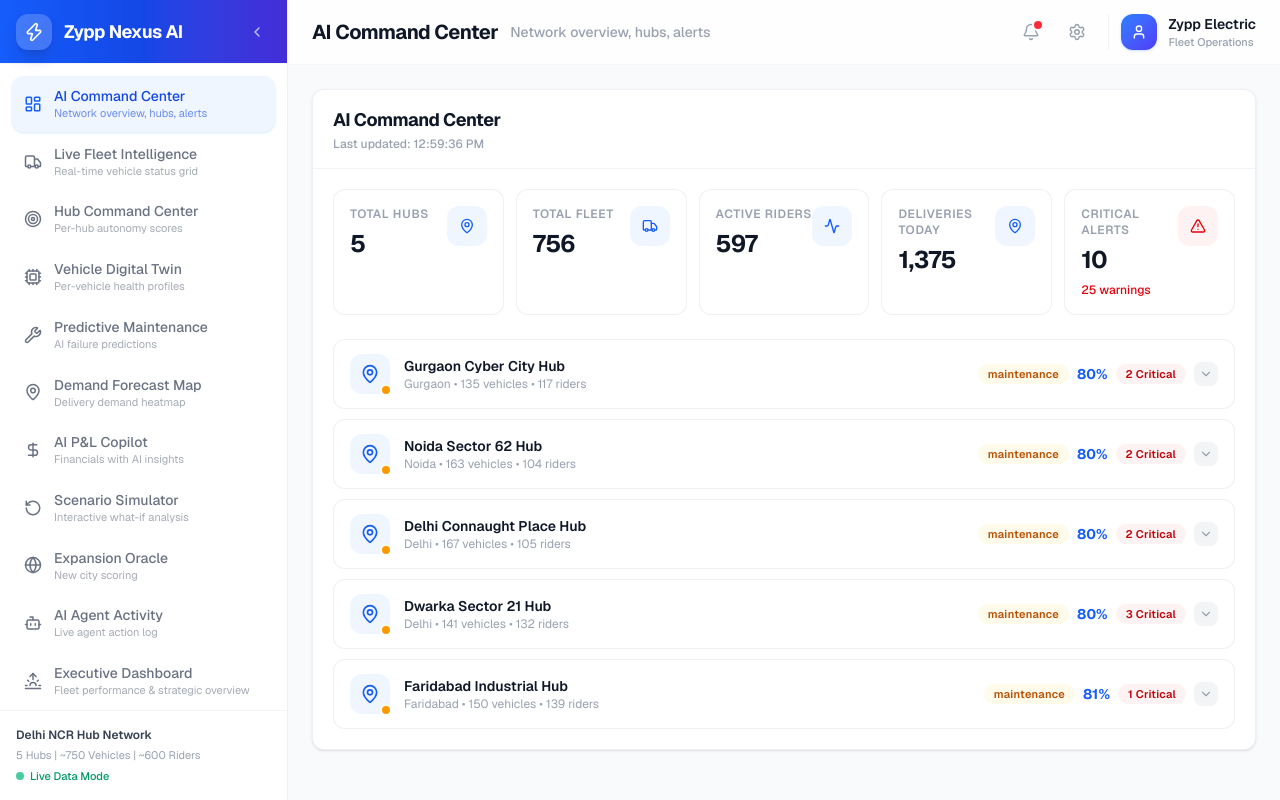
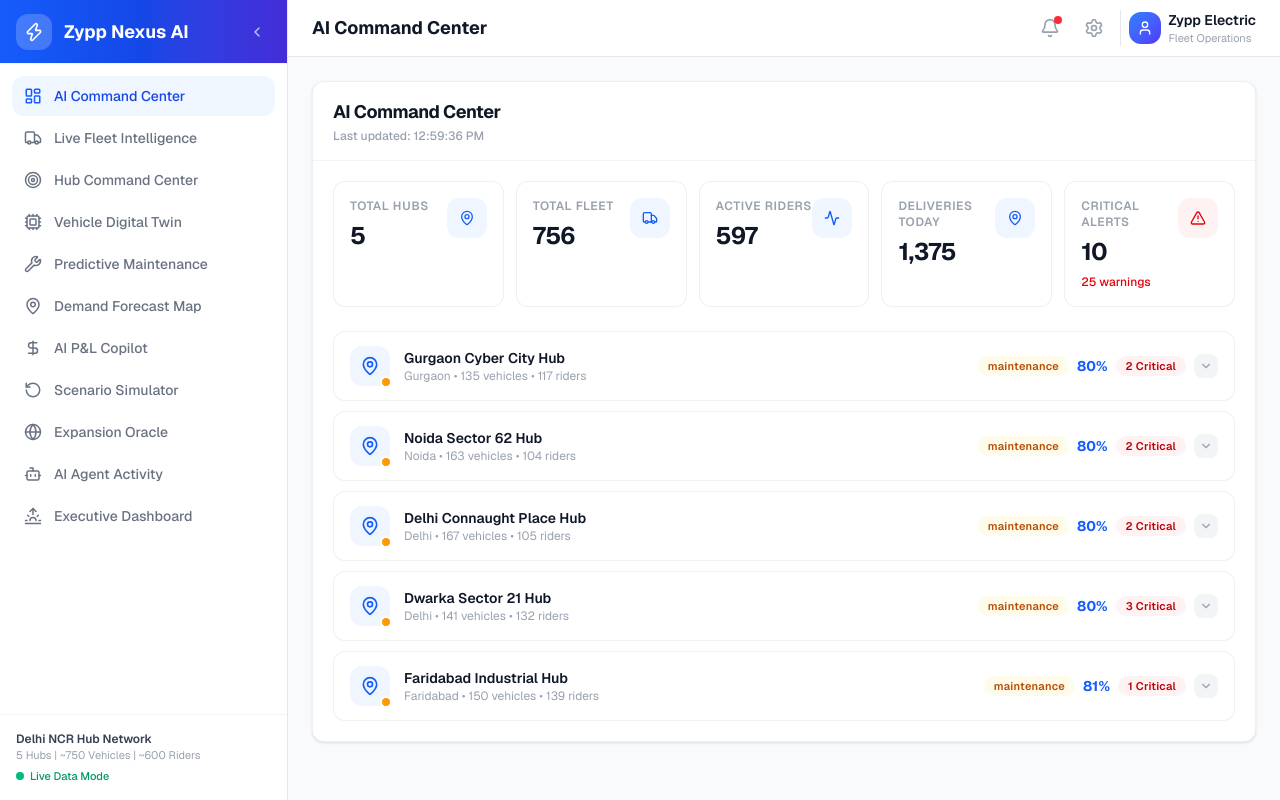
Before and after one commit to dips777777/zypp-nexus-ai, a Next.js app: page / in a window 1280 px wide. Built offline with nearby package versions, Linux system fonts and the light colour scheme.

Commit message:
Complete rewrite - force light mode, proper mobile responsiveness

```diff
--- a/src/app/globals.css
+++ b/src/app/globals.css
@@ -1,4 +1,6 @@
 @import "tailwindcss";
+
+@custom-variant dark (&:is(.dark *));
 
 :root {
   --background: #f9fafb;
--- a/src/components/Dashboard.tsx
+++ b/src/components/Dashboard.tsx
@@ -15,17 +15,17 @@
 import { AICEOBriefing } from './modules/AICEOBriefing';
 
 const MODULES = [
-  { id: 'command-center', label: 'AI Command Center', icon: LayoutDashboard, description: 'Network overview, hubs, alerts' },
-  { id: 'fleet-intel', label: 'Live Fleet Intelligence', icon: Truck, description: 'Real-time vehicle status grid' },
-  { id: 'hub-command', label: 'Hub Command Center', icon: Target, description: 'Per-hub autonomy scores' },
-  { id: 'vehicle-twin', label: 'Vehicle Digital Twin', icon: Cpu, description: 'Per-vehicle health profiles' },
-  { id: 'predictive-maint', label: 'Predictive Maintenance', icon: Wrench, description: 'AI failure predictions' },
-  { id: 'demand-forecast', label: 'Demand Forecast Map', icon: MapPin, description: 'Delivery demand heatmap' },
-  { id: 'pl-copilot', label: 'AI P&L Copilot', icon: DollarSign, description: 'Financials with AI insights' },
-  { id: 'scenario-sim', label: 'Scenario Simulator', icon: RotateCcw, description: 'Interactive what-if analysis' },
-  { id: 'expansion-oracle', label: 'Expansion Oracle', icon: Globe, description: 'New city scoring' },
-  { id: 'agent-activity', label: 'AI Agent Activity', icon: Bot, description: 'Live agent action log' },
-  { id: 'ceo-briefing', label: 'Executive Dashboard', icon: Sunrise, description: 'Fleet performance & strategic overview' },
+  { id: 'command-center', label: 'AI Command Center', icon: LayoutDashboard },
+  { id: 'fleet-intel', label: 'Live Fleet Intelligence', icon: Truck },
+  { id: 'hub-command', label: 'Hub Command Center', icon: Target },
+  { id: 'vehicle-twin', label: 'Vehicle Digital Twin', icon: Cpu },
+  { id: 'predictive-maint', label: 'Predictive Maintenance', icon: Wrench },
+  { id: 'demand-forecast', label: 'Demand Forecast Map', icon: MapPin },
+  { id: 'pl-copilot', label: 'AI P&L Copilot', icon: DollarSign },
+  { id: 'scenario-sim', label: 'Scenario Simulator', icon: RotateCcw },
+  { id: 'expansion-oracle', label: 'Expansion Oracle', icon: Globe },
+  { id: 'agent-activity', label: 'AI Agent Activity', icon: Bot },
+  { id: 'ceo-briefing', label: 'Executive Dashboard', icon: Sunrise },
 ] as const;
 
 type ModuleId = typeof MODULES[number]['id'];
@@ -48,177 +48,137 @@
   const [activeModule, setActiveModule] = useState<ModuleId>('command-center');
   const [sidebarOpen, setSidebarOpen] = useState(true);
   const [mobileMenuOpen, setMobileMenuOpen] = useState(false);
-  const [isMobile, setIsMobile] = useState(false);
-
-  useEffect(() => {
-    const check = () => setIsMobile(window.innerWidth < 1024);
-    check();
-    window.addEventListener('resize', check);
-    return () => window.removeEventListener('resize', check);
-  }, []);
 
   const ModuleComponent = moduleComponents[activeModule];
   const activeModuleInfo = MODULES.find(m => m.id === activeModule);
 
+  const handleModuleSelect = (id: ModuleId) => {
+    setActiveModule(id);
+    setMobileMenuOpen(false);
+  };
+
   return (
-    <div className="min-h-screen bg-gray-50 flex">
-      {/* Sidebar - desktop only */}
-      {!isMobile && (
-        <aside className={`${sidebarOpen ? 'w-72' : 'w-20'} fixed inset-y-0 left-0 z-40 bg-white border-r border-gray-200/60 transition-all duration-300 flex flex-col`}>
-        {/* Brand Header */}
-        <div className="h-16 px-4 flex items-center justify-between border-b border-gray-100 dark:border-gray-700/50 bg-gradient-to-r from-blue-600 via-blue-700 to-indigo-700">
+    <div className="min-h-screen bg-gray-50">
+      {/* Desktop Sidebar */}
+      <aside
+        className="fixed inset-y-0 left-0 z-40 bg-white border-r border-gray-200 transition-all duration-300 flex-col hidden lg:flex"
+        style={{ width: sidebarOpen ? 288 : 80 }}
+      >
+        <div className="h-16 px-4 flex items-center justify-between border-b border-gray-100 bg-gradient-to-r from-blue-600 via-blue-700 to-indigo-700">
           <div className="flex items-center gap-3">
-            <div className="w-9 h-9 rounded-xl bg-white/20 backdrop-blur-sm flex items-center justify-center shadow-lg shadow-blue-900/30">
+            <div className="w-9 h-9 rounded-xl bg-white/20 flex items-center justify-center">
               <Zap className="w-5 h-5 text-white" />
             </div>
-            {sidebarOpen && (
-              <span className="font-bold text-lg text-white tracking-tight">Zypp Nexus AI</span>
-            )}
+            {sidebarOpen && <span className="font-bold text-lg text-white">Zypp Nexus AI</span>}
           </div>
-          <button
-            onClick={() => setSidebarOpen(!sidebarOpen)}
-            className="p-1.5 rounded-lg hover:bg-white/10 text-white/70 hover:text-white transition-colors"
-            aria-label="Toggle sidebar"
-          >
+          <button onClick={() => setSidebarOpen(!sidebarOpen)} className="p-1.5 rounded-lg hover:bg-white/10 text-white/70 hover:text-white">
             {sidebarOpen ? <ChevronLeft className="w-4 h-4" /> : <ChevronRight className="w-4 h-4" />}
           </button>
         </div>
-
-        <nav className="flex-1 p-3 space-y-0.5 overflow-y-auto" role="navigation" aria-label="Main navigation">
-          {MODULES.map(module => {
-            const isActive = activeModule === module.id;
-            const Icon = module.icon;
+        <nav className="flex-1 p-3 space-y-0.5 overflow-y-auto">
+          {MODULES.map(m => {
+            const active = activeModule === m.id;
+            const Icon = m.icon;
             return (
               <button
-                key={module.id}
-                onClick={() => { setActiveModule(module.id); setMobileMenuOpen(false); }}
-                className={`w-full flex items-center gap-3 px-3 py-2.5 rounded-xl transition-all duration-200 text-sm ${
-                  isActive
-                    ? 'bg-blue-50 dark:bg-blue-900/30 text-blue-700 dark:text-blue-300 shadow-sm shadow-blue-100 dark:shadow-blue-900/20'
-                    : 'text-gray-500 dark:text-gray-400 hover:bg-gray-50 dark:hover:bg-gray-700/50 hover:text-gray-700 dark:hover:text-gray-300'
-                }`}
-                title={sidebarOpen ? undefined : module.label}
+                key={m.id}
+                onClick={() => handleModuleSelect(m.id)}
+                className={`w-full flex items-center gap-3 px-3 py-2.5 rounded-xl text-sm transition-all ${active ? 'bg-blue-50 text-blue-700' : 'text-gray-500 hover:bg-gray-50 hover:text-gray-700'}`}
               >
-                <Icon className={`w-[18px] h-[18px] flex-shrink-0 ${isActive ? 'text-blue-600 dark:text-blue-400' : ''}`} />
-                {sidebarOpen && (
-                  <div className="flex-1 text-left min-w-0">
-                    <p className={`font-medium truncate ${isActive ? '' : ''}`}>{module.label}</p>
-                    <p className="text-[11px] truncate opacity-60">{module.description}</p>
-                  </div>
-                )}
+                <Icon className={`w-[18px] h-[18px] flex-shrink-0 ${active ? 'text-blue-600' : ''}`} />
+                {sidebarOpen && <span className="font-medium truncate">{m.label}</span>}
               </button>
             );
           })}
         </nav>
-
-        {/* Sidebar Footer */}
-        <div className="p-4 border-t border-gray-100 dark:border-gray-700/50 bg-white dark:bg-gray-800/95">
+        <div className="p-4 border-t border-gray-100">
           {sidebarOpen ? (
-            <div className="space-y-1">
-              <p className="text-xs font-semibold text-gray-700 dark:text-gray-300">Delhi NCR Hub Network</p>
-              <p className="text-[11px] text-gray-400 dark:text-gray-500">5 Hubs | ~750 Vehicles | ~600 Riders</p>
+            <div>
+              <p className="text-xs font-semibold text-gray-700">Delhi NCR Hub Network</p>
+              <p className="text-[11px] text-gray-400">5 Hubs | ~750 Vehicles | ~600 Riders</p>
               <div className="flex items-center gap-1.5 mt-1">
                 <span className="w-2 h-2 rounded-full bg-emerald-500 animate-pulse" />
-                <span className="text-[11px] font-medium text-emerald-600 dark:text-emerald-400">Live Data Mode</span>
+                <span className="text-[11px] font-medium text-emerald-600">Live Data Mode</span>
               </div>
             </div>
           ) : (
-            <div className="text-center text-[10px] text-gray-400 dark:text-gray-500 font-medium">Zypp Nexus AI</div>
+            <p className="text-center text-[10px] text-gray-400 font-medium">Zypp Nexus AI</p>
           )}
         </div>
       </aside>
-      )}
-
-      {/* Mobile Menu Button */}
-      <button
-        className="lg:hidden fixed top-3 left-3 z-50 p-2 bg-white rounded-xl shadow-lg border border-gray-200/60"
-        onClick={() => setMobileMenuOpen(true)}
-        aria-label="Open menu"
-      >
-        <Menu className="w-5 h-5 text-gray-600 dark:text-gray-300" />
-      </button>
 
       {/* Mobile Overlay */}
       {mobileMenuOpen && (
-        <div className="lg:hidden fixed inset-0 z-40 bg-black/40 backdrop-blur-sm" onClick={() => setMobileMenuOpen(false)} />
+        <div className="fixed inset-0 z-40 bg-black/40 lg:hidden" onClick={() => setMobileMenuOpen(false)} />
       )}
-
-      {/* Main Content */}
-      <main className={`${sidebarOpen ? 'lg:ml-72' : 'lg:ml-20'} flex-1 min-h-screen`}>
-        {/* Top Bar */}
-        <header className="sticky top-0 z-30 bg-white/80 backdrop-blur-lg border-b border-gray-200/40">
-          <div className="flex items-center justify-between h-14 sm:h-16 pl-12 sm:pl-6 pr-4 sm:pr-6">
-            <div className="flex items-center gap-3 min-w-0">
-              <h1 className="text-base sm:text-xl font-bold text-gray-900 tracking-tight truncate">
-                {activeModuleInfo?.label}
-              </h1>
-              {sidebarOpen && activeModuleInfo && (
-                <span className="text-sm text-gray-400 dark:text-gray-500 hidden md:block font-medium">{activeModuleInfo.description}</span>
-              )}
-            </div>
-            <div className="flex items-center gap-1 sm:gap-2 flex-shrink-0">
-              <button className="p-2 sm:p-2.5 rounded-xl hover:bg-gray-100 text-gray-400 hover:text-gray-600 relative transition-colors">
-                <Bell className="w-4 h-4 sm:w-[18px] sm:h-[18px]" />
-                <span className="absolute top-1.5 right-1.5 sm:top-2 sm:right-2 w-2 h-2 bg-red-500 rounded-full ring-2 ring-white" />
-              </button>
-              <button className="p-2 sm:p-2.5 rounded-xl hover:bg-gray-100 text-gray-400 hover:text-gray-600 transition-colors hidden sm:block">
-                <Settings className="w-4 h-4 sm:w-[18px] sm:h-[18px]" />
-              </button>
-              <div className="hidden sm:flex items-center gap-3 pl-3 ml-1 border-l border-gray-200/60">
-                <div className="w-9 h-9 rounded-xl bg-gradient-to-br from-blue-500 to-indigo-600 flex items-center justify-center shadow-sm shadow-blue-500/20">
-                  <User className="w-4 h-4 text-white" />
-                </div>
-                <div className="text-left hidden md:block">
-                  <p className="text-sm font-semibold text-gray-900">Zypp Electric</p>
-                  <p className="text-[11px] text-gray-400 font-medium">Fleet Operations</p>
-                </div>
-              </div>
-            </div>
-          </div>
-        </header>
-
-        {/* Module Content */}
-        <div className="p-3 sm:p-4 md:p-6">
-          <ModuleComponent className="h-auto md:h-[calc(100vh-120px)]" />
-        </div>
-      </main>
 
       {/* Mobile Sidebar */}
       {mobileMenuOpen && (
-        <aside className="lg:hidden fixed inset-y-0 left-0 z-50 w-72 bg-white border-r border-gray-200/60 flex flex-col shadow-2xl">
-          <div className="h-16 px-4 flex items-center justify-between border-b border-gray-100 dark:border-gray-700/50 bg-gradient-to-r from-blue-600 via-blue-700 to-indigo-700">
+        <aside className="fixed inset-y-0 left-0 z-50 w-72 bg-white border-r border-gray-200 flex flex-col shadow-2xl lg:hidden">
+          <div className="h-16 px-4 flex items-center justify-between border-b border-gray-100 bg-gradient-to-r from-blue-600 via-blue-700 to-indigo-700">
             <div className="flex items-center gap-3">
-              <div className="w-9 h-9 rounded-xl bg-white/20 backdrop-blur-sm flex items-center justify-center">
+              <div className="w-9 h-9 rounded-xl bg-white/20 flex items-center justify-center">
                 <Zap className="w-5 h-5 text-white" />
               </div>
               <span className="font-bold text-lg text-white">Zypp Nexus AI</span>
             </div>
-            <button onClick={() => setMobileMenuOpen(false)} className="p-1.5 rounded-lg hover:bg-white/10 text-white/70 hover:text-white">
+            <button onClick={() => setMobileMenuOpen(false)} className="p-1.5 rounded-lg hover:bg-white/10 text-white/70">
               <X className="w-5 h-5" />
             </button>
           </div>
           <nav className="flex-1 p-3 space-y-0.5 overflow-y-auto">
-            {MODULES.map(module => {
-              const isActive = activeModule === module.id;
-              const Icon = module.icon;
+            {MODULES.map(m => {
+              const active = activeModule === m.id;
+              const Icon = m.icon;
               return (
                 <button
-                  key={module.id}
-                  onClick={() => { setActiveModule(module.id); setMobileMenuOpen(false); }}
-                  className={`w-full flex items-center gap-3 px-3 py-2.5 rounded-xl transition-all text-sm ${
-                    isActive
-                      ? 'bg-blue-50 dark:bg-blue-900/30 text-blue-700 dark:text-blue-300'
-                      : 'text-gray-500 dark:text-gray-400 hover:bg-gray-50 dark:hover:bg-gray-700/50'
-                  }`}
+                  key={m.id}
+                  onClick={() => handleModuleSelect(m.id)}
+                  className={`w-full flex items-center gap-3 px-3 py-3 rounded-xl text-sm ${active ? 'bg-blue-50 text-blue-700' : 'text-gray-500 hover:bg-gray-50'}`}
                 >
-                  <Icon className={`w-[18px] h-[18px] ${isActive ? 'text-blue-600 dark:text-blue-400' : ''}`} />
-                  <span className="font-medium">{module.label}</span>
+                  <Icon className={`w-5 h-5 ${active ? 'text-blue-600' : ''}`} />
+                  <span className="font-medium">{m.label}</span>
                 </button>
               );
             })}
           </nav>
         </aside>
       )}
+
+      {/* Main Content */}
+      <main className="lg:ml-[80px]" style={{ marginLeft: typeof window !== 'undefined' && window.innerWidth >= 1024 && sidebarOpen ? 288 : undefined }}>
+        <header className="sticky top-0 z-30 bg-white border-b border-gray-200">
+          <div className="flex items-center justify-between h-14 px-4 sm:px-6">
+            <div className="flex items-center gap-3">
+              <button onClick={() => setMobileMenuOpen(true)} className="lg:hidden p-2 -ml-2 rounded-lg hover:bg-gray-100">
+                <Menu className="w-5 h-5 text-gray-600" />
+              </button>
+              <h1 className="text-base sm:text-lg font-bold text-gray-900 truncate">{activeModuleInfo?.label}</h1>
+            </div>
+            <div className="flex items-center gap-2">
+              <button className="p-2 rounded-xl hover:bg-gray-100 text-gray-400 relative">
+                <Bell className="w-5 h-5" />
+                <span className="absolute top-1.5 right-1.5 w-2 h-2 bg-red-500 rounded-full" />
+              </button>
+              <button className="p-2 rounded-xl hover:bg-gray-100 text-gray-400 hidden sm:block">
+                <Settings className="w-5 h-5" />
+              </button>
+              <div className="hidden sm:flex items-center gap-2 pl-2 border-l border-gray-200">
+                <div className="w-8 h-8 rounded-xl bg-gradient-to-br from-blue-500 to-indigo-600 flex items-center justify-center">
+                  <User className="w-4 h-4 text-white" />
+                </div>
+                <div className="hidden md:block">
+                  <p className="text-sm font-semibold text-gray-900">Zypp Electric</p>
+                  <p className="text-[11px] text-gray-400">Fleet Operations</p>
+                </div>
+              </div>
+            </div>
+          </div>
+        </header>
+        <div className="p-3 sm:p-4 md:p-6">
+          <ModuleComponent />
+        </div>
+      </main>
     </div>
   );
 }
```
